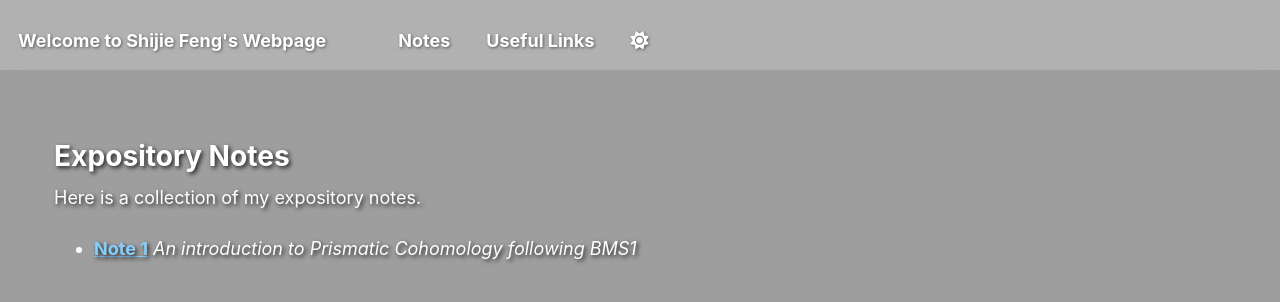
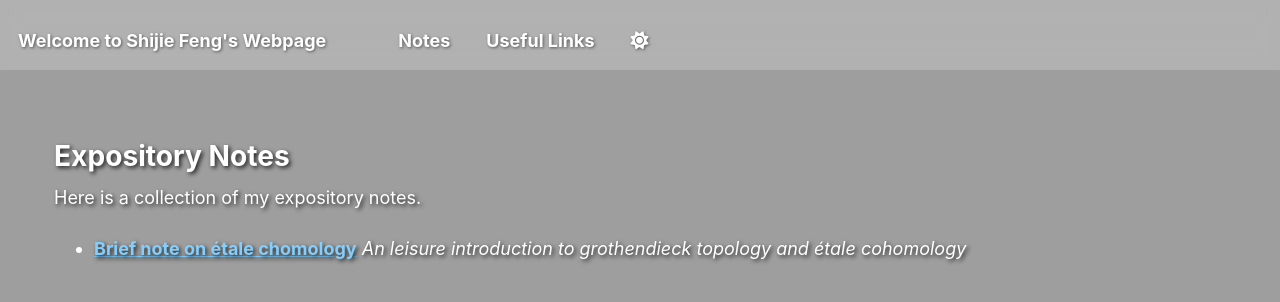
Before and after one commit to SHJFeng/SHJFeng.github.io, a Jekyll site: the page built from _pages/Notes.md, in a window 1280 px wide and 900 px high. Shown: the top 302 px of the window. Built offline with Jekyll 4.4.1, drawn with Linux system fonts in a browser that asks for light colours.

Commit message:
更新Notes.md

```diff
--- a/_pages/Notes.md
+++ b/_pages/Notes.md
@@ -6,4 +6,4 @@ author_profile: false
 
 Here is a collection of my expository notes.
 
-* **[Note 1](/files/Note_1.pdf)** *An introduction to Prismatic Cohomology following BMS1*
+* **[Brief note on étale chomology](/files/Note_1.pdf)** *An leisure introduction to grothendieck topology and étale cohomology*
```
